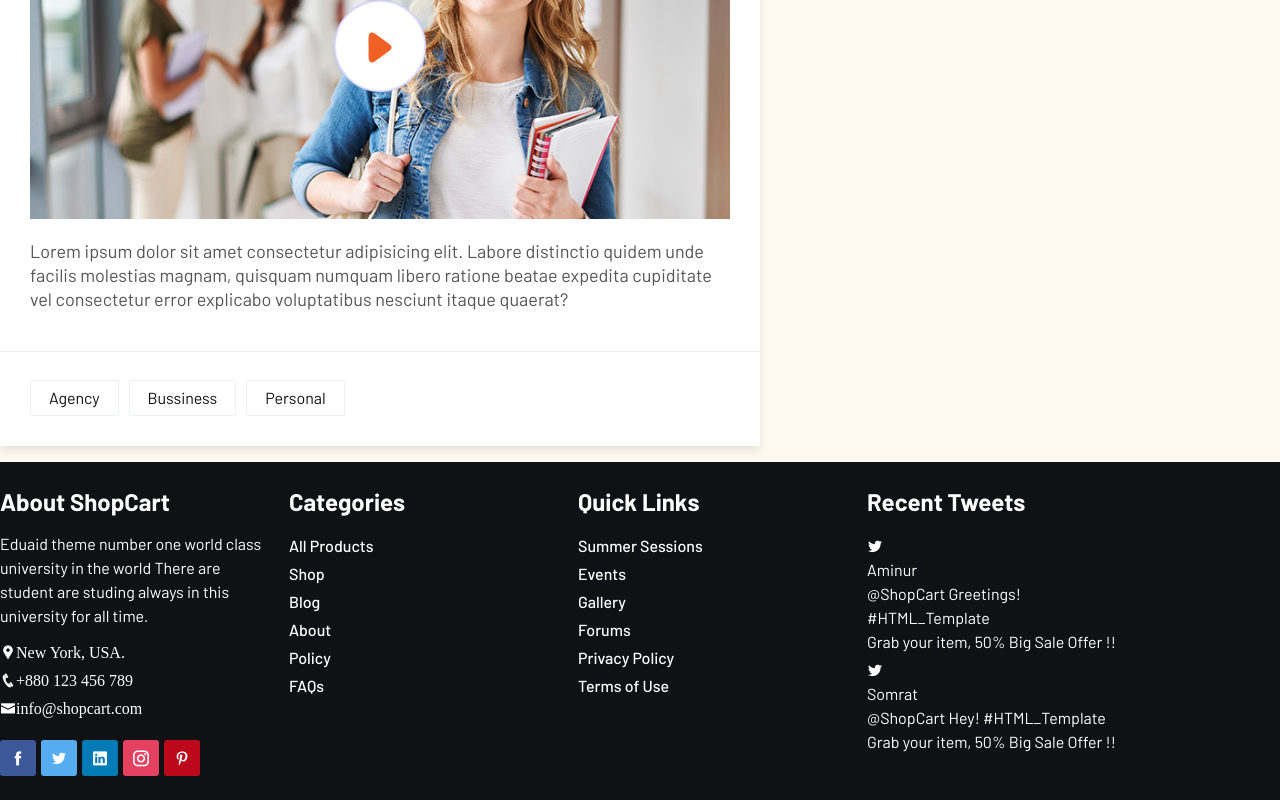
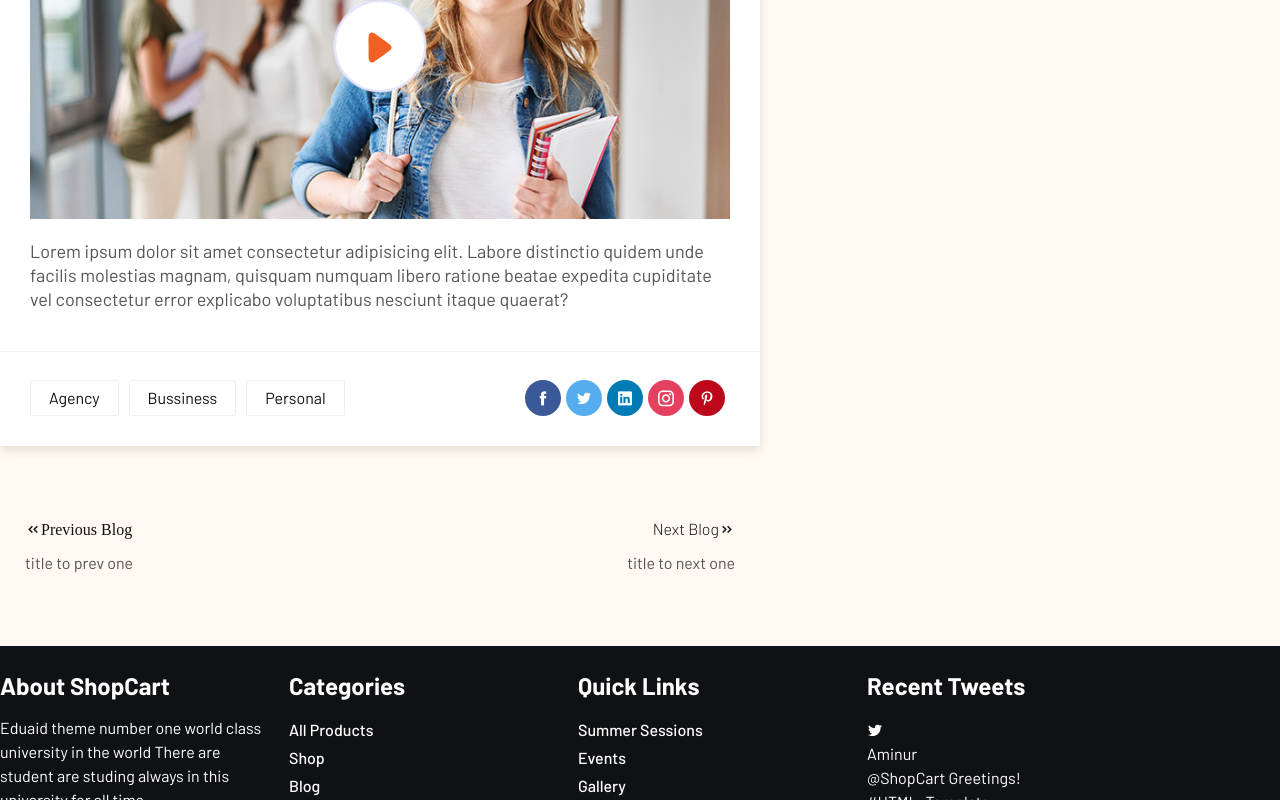
Before and after one commit to iwai-0310/Ecom-React, a React (Vite) app: page /blog/1 in a window 1280 px wide. Shown: the part 2363-3163 px from the top of the page. Built offline with nearby package versions, Linux system fonts and the light colour scheme.

Commit message:
Adds blog navigation panel at the bottom of blog view

```diff
--- a/src/shopComponent/BlogView.jsx
+++ b/src/shopComponent/BlogView.jsx
@@ -173,7 +173,15 @@ const BlogView = () => {
                                       <a href="#">Personal</a>
                                     </li>
                                   </ul>
-                                  <ul className="lab-ul social-icons">{}</ul>
+                                  <ul className="lab-ul social-icons">
+                                    {socialList.map((val, i) => (
+                                      <li key={i}>
+                                        <a href="#" className={val.className}>
+                                          <i className={val.iconName}></i>
+                                        </a>
+                                      </li>
+                                    ))}
+                                  </ul>
                                 </div>
                               </div>
 
@@ -183,6 +191,27 @@ const BlogView = () => {
                         </div>
                       </div>
                     </div>
+                    {/* navigation starts here */}
+                    <div className="navigations-part">
+                      <div className="left">
+                        <a href="#" className="prev">
+                          <i className="icofont-double-left">Previous Blog</i>
+                        </a>
+                        <a href="#" className="title">
+                          title to prev one
+                        </a>
+                      </div>
+                      <div className="right">
+                        <a href="#" className="prev">
+                          <span className="font-light">Next Blog</span>
+                          <i className="icofont-double-right"></i>
+                        </a>
+                        <a href="#" className="title">
+                          title to next one
+                        </a>
+                      </div>
+                    </div>
+                    {/* navigation ends here */}
                   </div>
                 </div>
               </article>
```
